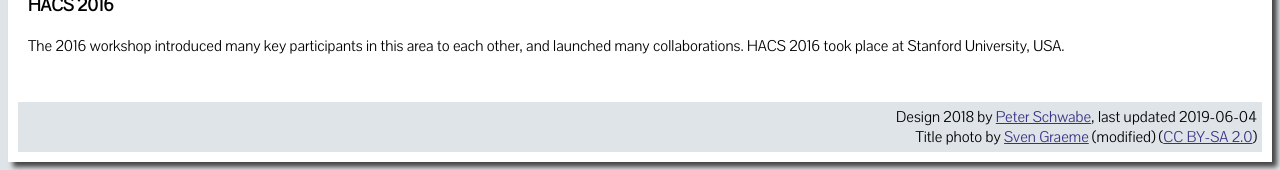
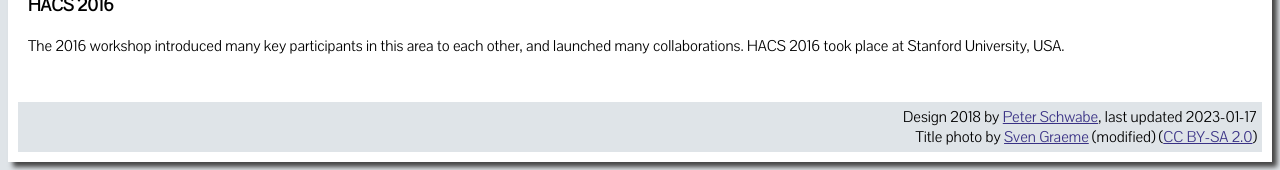
Before and after one commit to HACS-workshop/HACS-workshop.github.io, a Jekyll site: the page built from pasthacs.html, in a window 1280 px wide. Shown: the part 1266-1436 px from the top of the page. Built offline with Jekyll 4.4.1, drawn with Linux system fonts in a browser that asks for light colours.

Commit message:
Update date

```diff
--- a/index.html
+++ b/index.html
@@ -1,7 +1,7 @@
 ---
 layout: default
 title: HACS Workshop
-date: 2019-07-30
+date: 2023-01-17
 ---
 
 <p>
--- a/pasthacs.html
+++ b/pasthacs.html
@@ -1,7 +1,7 @@
 ---
 layout: default
 title: Past editions of HACS
-date: 2019-06-04
+date: 2023-01-17
 ---
 
 <h3>HACS 2022</h3>
```
